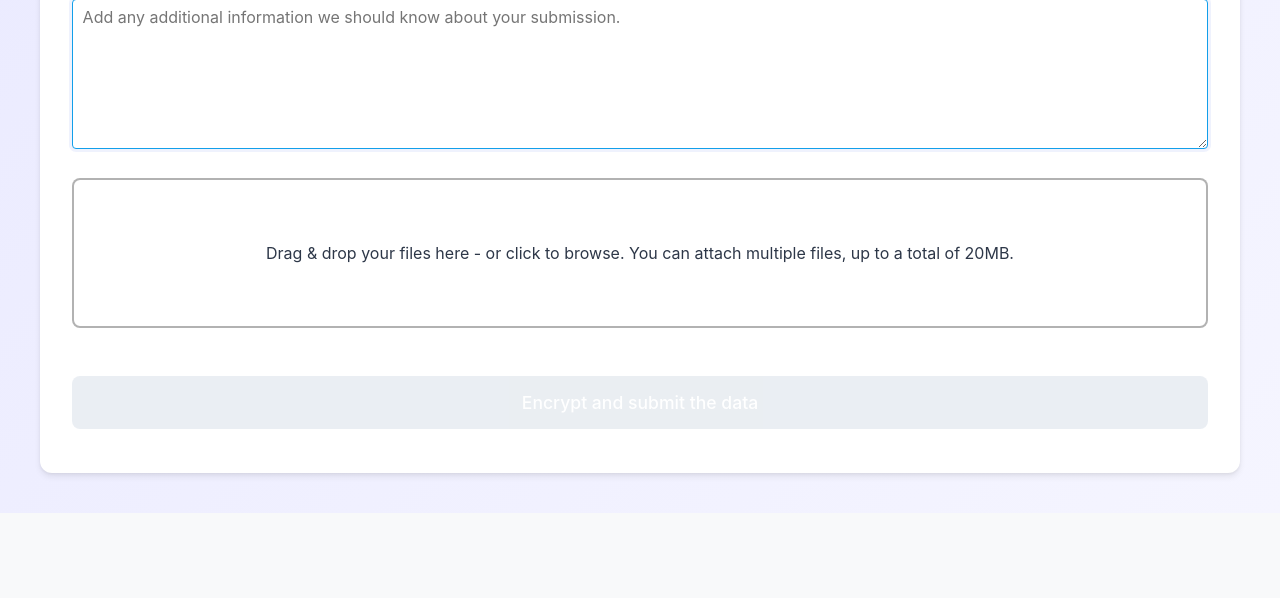
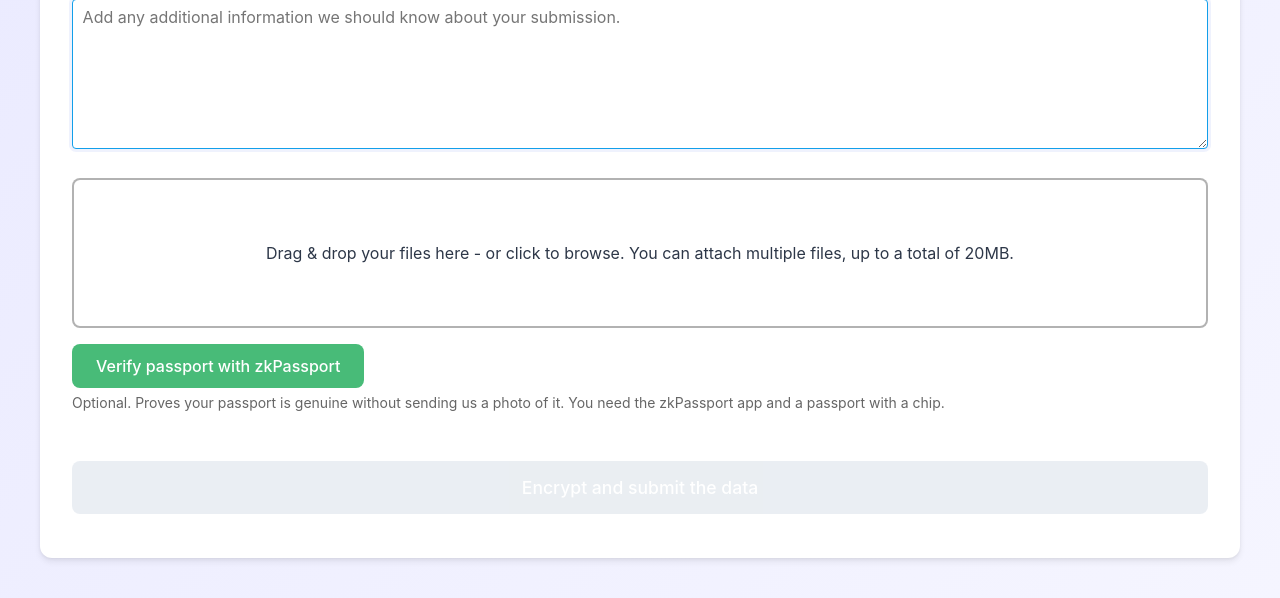
Before and after one commit to ethereum/secure-drop, a Flask app: page / in a window 1280 px wide. Shown: the part 615-1213 px from the top of the page. Before the commit the page ends 1096 px from the top, so only its background shows below. Run offline with Flask 3, Linux system fonts and the light colour scheme; parts of the project's set-up code (start-up, migrations or seed data) failed here and were passed over; some libraries are stand-ins or nearby versions.

Commit message:
Add the optional passport verification button to the legal form
Co-Authored-By: Claude Fable 5.1 <noreply@anthropic.com>

```diff
--- a/server.py
+++ b/server.py
@@ -450,7 +450,7 @@ def send_identifier_to_kissflow(grant_id, legal_identifier, marker=None):
     return success
 
 # Validate required environment variables
-required_env_vars = ['TURNSTILE_SITE_KEY', 'TURNSTILE_SECRET_KEY', 'AWS_ACCESS_KEY_ID', 'AWS_SECRET_ACCESS_KEY', 'AWS_REGION', 'SES_FROM_EMAIL', 'VERIFIER_URL']
+required_env_vars = ['TURNSTILE_SITE_KEY', 'TURNSTILE_SECRET_KEY', 'AWS_ACCESS_KEY_ID', 'AWS_SECRET_ACCESS_KEY', 'AWS_REGION', 'SES_FROM_EMAIL', 'VERIFIER_URL', 'ZKPASSPORT_DOMAIN', 'ZKPASSPORT_SCOPE']
 validate_env_vars(required_env_vars)
 
 TURNSTILE_SITE_KEY = os.environ['TURNSTILE_SITE_KEY']
@@ -460,6 +460,10 @@ AWS_SECRET_ACCESS_KEY = os.environ['AWS_SECRET_ACCESS_KEY']
 AWS_REGION = os.environ['AWS_REGION']
 FROMEMAIL = os.environ['SES_FROM_EMAIL']
 VERIFIER_URL = os.environ['VERIFIER_URL'].rstrip('/')
+# Must match the verifier sidecar's settings; the browser builds its request from them.
+ZKPASSPORT_DOMAIN = os.environ['ZKPASSPORT_DOMAIN']
+ZKPASSPORT_SCOPE = os.environ['ZKPASSPORT_SCOPE']
+ZKPASSPORT_FACEMATCH = os.getenv('ZKPASSPORT_FACEMATCH', 'strict')
 
 # Initialize AWS SES V2 client
 ses_client = boto3.client(
@@ -498,7 +502,9 @@ def health():
 
 @app.route('/', methods=['GET'])
 def index():
-    return render_template('index.html', notice='', hascaptcha=True, attachments_number=Config.NUMBER_OF_ATTACHMENTS, turnstile_sitekey=TURNSTILE_SITE_KEY)
+    return render_template('index.html', notice='', hascaptcha=True, attachments_number=Config.NUMBER_OF_ATTACHMENTS,
+                           turnstile_sitekey=TURNSTILE_SITE_KEY, zkpassport_domain=ZKPASSPORT_DOMAIN,
+                           zkpassport_scope=ZKPASSPORT_SCOPE, zkpassport_facematch=ZKPASSPORT_FACEMATCH)
 
 @app.route('/submit-encrypted-data', methods=['POST'])
 @limiter.limit("3 per minute")
--- a/static/css/style.css
+++ b/static/css/style.css
@@ -368,3 +368,34 @@ textarea#text {
 form > * {
     animation: fadeIn 0.5s ease-out;
 }
+
+/* zkPassport passport verification (legal submissions) */
+#passport-section {
+    margin: 1rem 0;
+}
+#verify-passport {
+    background-color: #48bb78;
+    color: white;
+}
+#verify-passport:hover:not(:disabled) {
+    background-color: #38a169;
+}
+#verify-passport:disabled {
+    opacity: 0.6;
+    cursor: default;
+}
+#passport-panel {
+    margin-top: 1rem;
+}
+#zkpassport-qr svg {
+    width: 220px;
+    height: 220px;
+    display: block;
+    margin-bottom: 0.5rem;
+}
+#passport-status {
+    margin-top: 0.5rem;
+    font-size: 14px;
+    color: #333;
+    line-height: 1.4;
+}
--- a/static/js/app.js
+++ b/static/js/app.js
@@ -82,6 +82,86 @@ Dropzone.options.dropzoneArea = {
 	}
 };
 
+// zkPassport passport verification (optional, legal submissions only).
+// The proof is held in memory until submit; the server verifies it.
+var passportProof = null;   // { proofs, queryResult } once the phone has produced a proof
+var passportStatus = null;  // "failed" | "unavailable" after an attempt that did not produce one
+const PASSPORT_FIELDS = ["fullname", "firstname", "lastname", "birthdate", "nationality",
+	"gender", "document_number", "expiry_date", "issuing_country", "document_type"];
+
+function setPassportStatus(text) {
+	document.getElementById("passport-status").textContent = text;
+}
+
+async function startPassportVerification() {
+	const section = document.getElementById("passport-section");
+	const button = document.getElementById("verify-passport");
+	const panel = document.getElementById("passport-panel");
+	const qrContainer = document.getElementById("zkpassport-qr");
+	const link = document.getElementById("zkpassport-link");
+	passportProof = null;
+	button.disabled = true;
+	panel.style.display = "block";
+	qrContainer.innerHTML = "";
+	link.style.display = "none";
+	setPassportStatus("Preparing your request...");
+
+	try {
+		const zk = new ZKPassport(section.dataset.domain);
+		let query = await zk.request({
+			name: "Ethereum Foundation Secure Drop",
+			logo: location.origin + "/static/img/eth-diamond2x.png",
+			purpose: "Verify your passport for EF onboarding. Only the listed fields are shared with EF Legal.",
+			scope: section.dataset.scope,
+			returnDeepLink: location.href
+		});
+		for (const field of PASSPORT_FIELDS) {
+			query = query.disclose(field);
+		}
+		query = query.eq("document_type", "passport");
+		if (section.dataset.facematch !== "off") {
+			query = query.facematch(section.dataset.facematch);
+		}
+		const request = query.done();
+
+		const qr = qrcode(0, "M");
+		qr.addData(request.url);
+		qr.make();
+		qrContainer.innerHTML = qr.createSvgTag({ cellSize: 4, margin: 2 });
+		link.href = request.url;
+		link.style.display = "inline";
+		setPassportStatus("Scan the code with the zkPassport app, or open the link on your phone.");
+
+		request.onRequestReceived(() => setPassportStatus("Request received. Follow the steps on your phone."));
+		request.onGeneratingProof(() => setPassportStatus("Generating the proof on your phone. This can take a minute."));
+		request.onSuccess(({ proofs, result }) => {
+			passportProof = { proofs: proofs, queryResult: result };
+			passportStatus = null;
+			qrContainer.innerHTML = "";
+			link.style.display = "none";
+			setPassportStatus("Passport proof ready. It will be verified when you submit.");
+			button.textContent = "Start over";
+			button.disabled = false;
+		});
+		request.onReject(() => passportAttemptFailed("The request was declined in the app. You can try again, or upload a photo of your passport instead."));
+		request.onError(() => passportAttemptFailed("The app did not complete the proof. You can try again, or upload a photo of your passport instead."));
+	} catch (error) {
+		console.error(error);
+		passportAttemptFailed("Passport verification could not start. You can try again, or upload a photo of your passport instead.");
+	}
+}
+
+function passportAttemptFailed(message, status) {
+	passportProof = null;
+	passportStatus = status || "failed";
+	document.getElementById("zkpassport-qr").innerHTML = "";
+	document.getElementById("zkpassport-link").style.display = "none";
+	setPassportStatus(message);
+	const button = document.getElementById("verify-passport");
+	button.textContent = "Try again";
+	button.disabled = false;
+}
+
 var dataArray;
 function acceptEncryptedData(data) {
 	if (data.name == 'message') {
@@ -101,10 +181,21 @@ function acceptEncryptedData(data) {
 		dataArray['cf-turnstile-response'] = cfTurnstileBlock ? turnstile.getResponse() : null;
 		dataArray['recipient'] = recipient.value;
 		dataArray['reference'] = reference.value;
+		if (passportProof) {
+			dataArray['passport'] = passportProof;
+		} else if (passportStatus) {
+			dataArray['passportStatus'] = passportStatus;
+		}
 
 		postData('/submit-encrypted-data', dataArray)
 		.then(response => {
-			console.log(response);
+			console.log(response.status, response.code || '');
+			if (response.code === "proof_verification_failed" || response.code === "verification_unavailable") {
+				// Keep the form; only the passport panel changes.
+				passportAttemptFailed(response.message, response.code === "verification_unavailable" ? "unavailable" : "failed");
+				turnstile.reset();
+				return;
+			}
 			displayResult(response.status, response.message)
 		})
 		.catch(error => {
@@ -146,7 +237,12 @@ document.addEventListener('DOMContentLoaded', function() {
 			referenceContainer.style.display = "block";
 			referenceInput.setAttribute("required", "required");
 		}
+
+		// Passport verification is offered to Legal only
+		document.getElementById("passport-section").style.display = recipient.value === "legal" ? "block" : "none";
 	});
+
+	document.getElementById("verify-passport").addEventListener("click", startPassportVerification);
 
 	// Trigger change event on page load to set initial state
 	recipient.dispatchEvent(new Event('change'));
--- a/templates/index.html
+++ b/templates/index.html
@@ -4,6 +4,8 @@
 <script src="static/js/openpgp.min.js" type="text/javascript"></script>
 <script src="static/js/public-keys.js" type="text/javascript"></script>
 <script src="static/js/dropzone.min.js"></script>
+<script src="static/js/zkpassport-sdk.min.js" type="text/javascript"></script>
+<script src="static/js/qrcode.min.js" type="text/javascript"></script>
 <link href="static/css/dropzone.min.css" rel="stylesheet" type="text/css" />
 <script src="https://challenges.cloudflare.com/turnstile/v0/api.js" async defer></script>
 <script src="static/js/app.js" type="text/javascript"></script>
@@ -38,6 +40,16 @@
 			<div id="dropzone-area" class="dropzone"></div>
 			<div id="error-message" class="error-message" style="display: none;"></div>
 
+			<div id="passport-section" data-domain="{{ zkpassport_domain }}" data-scope="{{ zkpassport_scope }}" data-facematch="{{ zkpassport_facematch }}" style="display: none;">
+				<button id="verify-passport" type="button" class="pure-button">Verify passport with zkPassport</button>
+				<span class="pure-form-message reference-help">Optional. Proves your passport is genuine without sending us a photo of it. You need the zkPassport app and a passport with a chip.</span>
+				<div id="passport-panel" style="display: none;">
+					<div id="zkpassport-qr"></div>
+					<a id="zkpassport-link" href="#" target="_blank" rel="noopener">Open in the zkPassport app</a>
+					<div id="passport-status"></div>
+				</div>
+			</div>
+
 			{% if hascaptcha %}
 			<div class="cf-turnstile" id="cfTurnstile" data-sitekey="{{ turnstile_sitekey }}" data-theme="light" data-callback="captchaSolved" data-expired-callback="captchaExpired"></div>
 			{% endif %}
--- a/test_server.py
+++ b/test_server.py
@@ -9,6 +9,8 @@ environ.setdefault("AWS_REGION", "us-east-1")
 environ.setdefault("SES_FROM_EMAIL", "secure-drop@example.org")
 environ.setdefault("NUMBEROFATTACHMENTS", "2")
 environ.setdefault("VERIFIER_URL", "http://verifier:3000/")
+environ.setdefault("ZKPASSPORT_DOMAIN", "localhost")
+environ.setdefault("ZKPASSPORT_SCOPE", "ef-onboarding")
 
 from datetime import datetime
 import server
```
